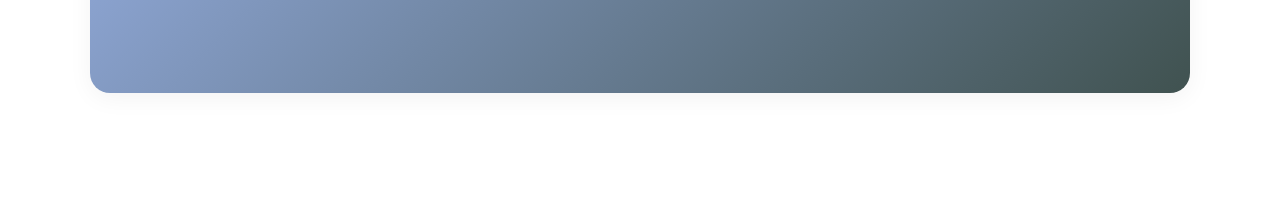
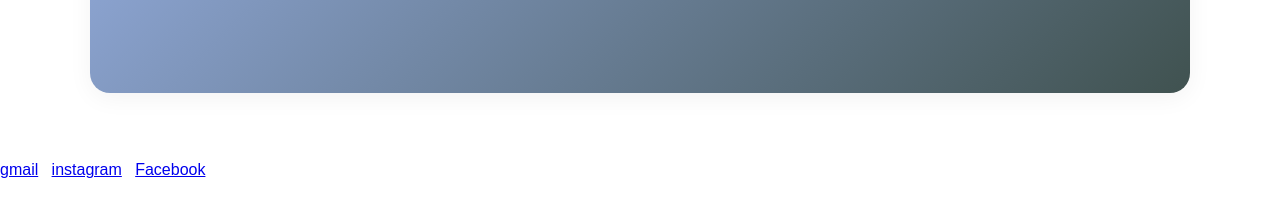
Before and after one commit to Yasirhadi14/Yasir-Portfolio, a plain HTML site: page index.html in a window 1280 px wide. Shown: the part 527-744 px from the top of the page. Drawn offline with Linux system fonts and the light colour scheme.

Commit message:
Update index.html

```diff
--- a/index.html
+++ b/index.html
@@ -22,5 +22,12 @@
             <p>Hi, It's Me HADI <br>I'm a web developer passionate about creating beautiful and functional websites.</p>
         </section>
     </div>
+    <main>
+        <footer>
+            <a href="#">gmail</a>&nbsp;&nbsp;
+            <a href="instagram.com">instagram</a>&nbsp;&nbsp;
+            <a href="facebook.com">Facebook</a>
+        </footer>
+    </main>
 </body>
 </html>
```
